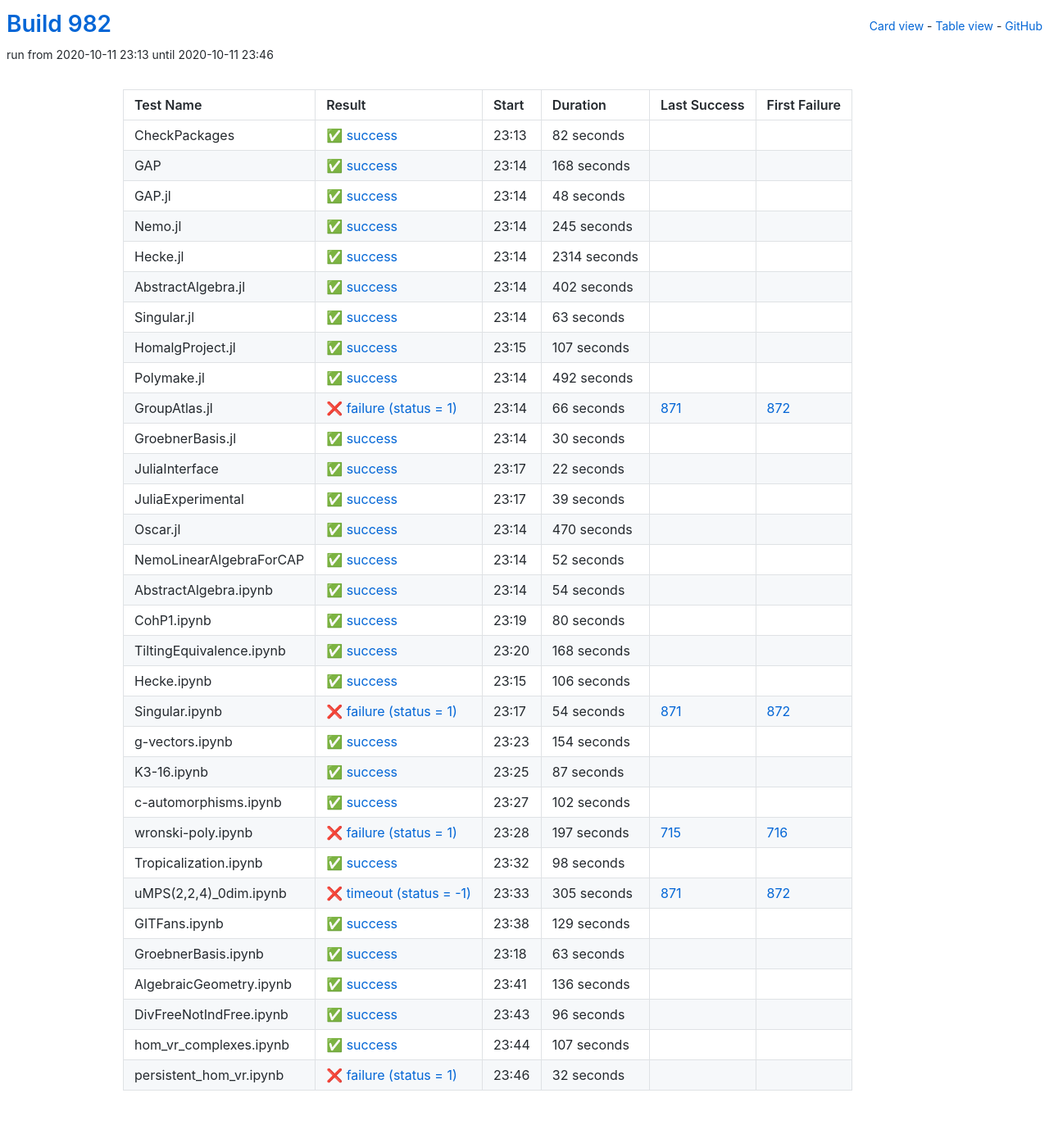
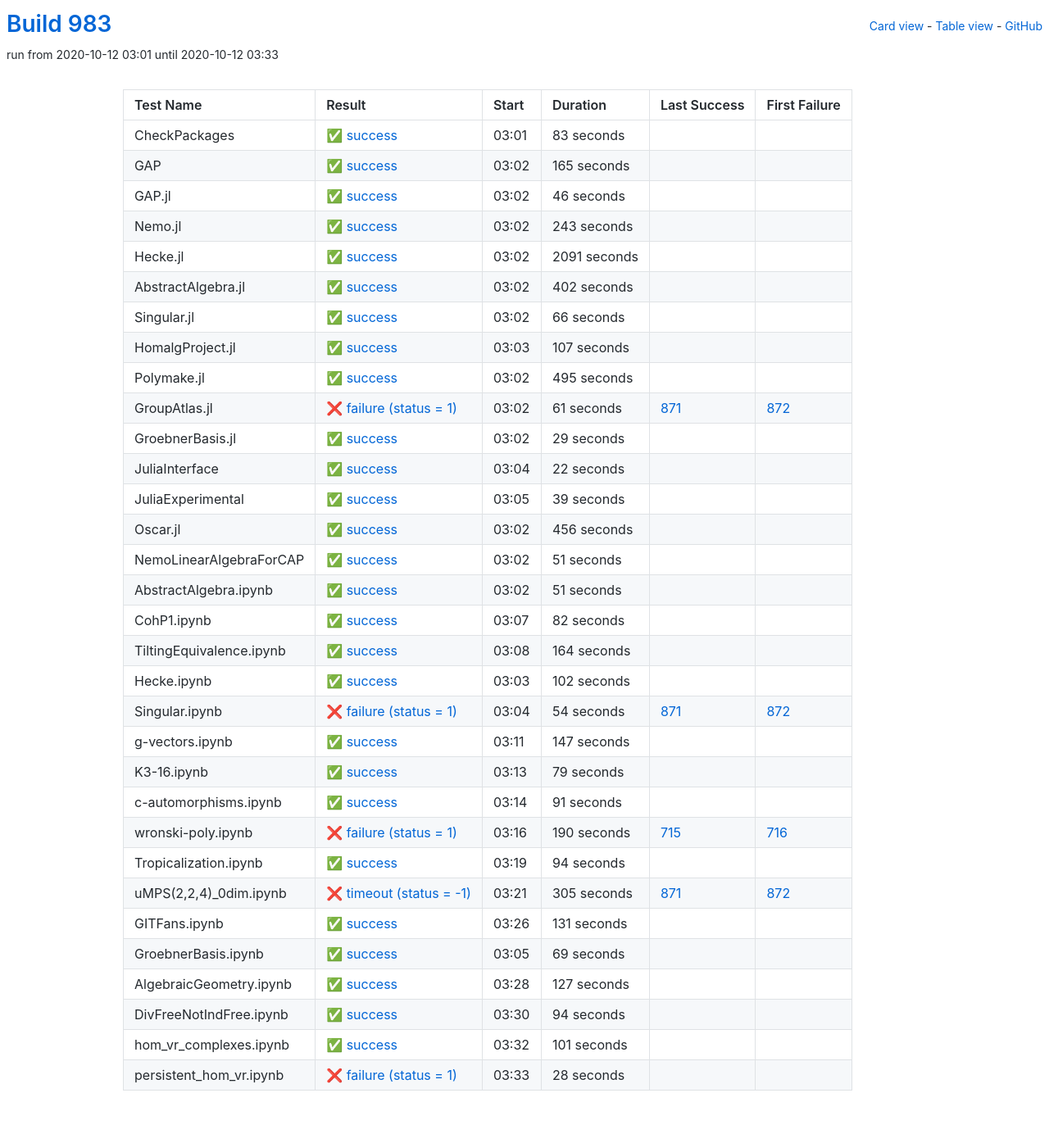
Before and after one commit to oscar-system/oscar-ci-status-stable, a Jekyll site: the page built from table.html, in a window 1280 px wide. Shown: the whole page at 82% size. Built offline with Jekyll 4.4.1, drawn with Linux system fonts in a browser that asks for light colours.

Commit message:
Build #983

```diff
--- a/_data/ci.yml
+++ b/_data/ci.yml
@@ -1,6 +1,6 @@
 ---
-build: 982
-build_url: https://oscarci.mathematik.uni-kl.de/job/oscar-stable/982/
+build: 983
+build_url: https://oscarci.mathematik.uni-kl.de/job/oscar-stable/983/
 job: oscar-stable
 organization: oscar-system
 repo: oscar-ci-status-stable
@@ -8,68 +8,68 @@ repourl: https://github.com/oscar-system/oscar-ci-status-stable
 tests:
 - name: CheckPackages
   id: checkpackages
-  log: https://oscarci.mathematik.uni-kl.de/job/oscar-stable/982/artifact/logs/build-982/CheckPackages.log
-  start: 2020-10-11 23:13
+  log: https://oscarci.mathematik.uni-kl.de/job/oscar-stable/983/artifact/logs/build-983/CheckPackages.log
+  start: 2020-10-12 03:01
   success: true
   exitcode: 0
   status: success
-  duration: 82
+  duration: 83
   last_success: false
   last_success_url:
   first_failure: false
   first_failure_url:
 - name: GAP
   id: gap
-  log: https://oscarci.mathematik.uni-kl.de/job/oscar-stable/982/artifact/logs/build-982/GAP.log
-  start: 2020-10-11 23:14
+  log: https://oscarci.mathematik.uni-kl.de/job/oscar-stable/983/artifact/logs/build-983/GAP.log
+  start: 2020-10-12 03:02
   success: true
   exitcode: 0
   status: success
-  duration: 168
+  duration: 165
   last_success: false
   last_success_url:
   first_failure: false
   first_failure_url:
 - name: GAP.jl
   id: gap-jl
-  log: https://oscarci.mathematik.uni-kl.de/job/oscar-stable/982/artifact/logs/build-982/GAP.jl.log
-  start: 2020-10-11 23:14
+  log: https://oscarci.mathematik.uni-kl.de/job/oscar-stable/983/artifact/logs/build-983/GAP.jl.log
+  start: 2020-10-12 03:02
   success: true
   exitcode: 0
   status: success
-  duration: 48
+  duration: 46
   last_success: false
   last_success_url:
   first_failure: false
   first_failure_url:
 - name: Nemo.jl
   id: nemo-jl
-  log: https://oscarci.mathematik.uni-kl.de/job/oscar-stable/982/artifact/logs/build-982/Nemo.jl.log
-  start: 2020-10-11 23:14
+  log: https://oscarci.mathematik.uni-kl.de/job/oscar-stable/983/artifact/logs/build-983/Nemo.jl.log
+  start: 2020-10-12 03:02
   success: true
   exitcode: 0
   status: success
-  duration: 245
+  duration: 243
   last_success: false
   last_success_url:
   first_failure: false
   first_failure_url:
 - name: Hecke.jl
   id: hecke-jl
-  log: https://oscarci.mathematik.uni-kl.de/job/oscar-stable/982/artifact/logs/build-982/Hecke.jl.log
-  start: 2020-10-11 23:14
+  log: https://oscarci.mathematik.uni-kl.de/job/oscar-stable/983/artifact/logs/build-983/Hecke.jl.log
+  start: 2020-10-12 03:02
   success: true
   exitcode: 0
   status: success
-  duration: 2314
+  duration: 2091
   last_success: false
   last_success_url:
   first_failure: false
   first_failure_url:
 - name: AbstractAlgebra.jl
   id: abstractalgebra-jl
-  log: https://oscarci.mathematik.uni-kl.de/job/oscar-stable/982/artifact/logs/build-982/AbstractAlgebra.jl.log
-  start: 2020-10-11 23:14
+  log: https://oscarci.mathematik.uni-kl.de/job/oscar-stable/983/artifact/logs/build-983/AbstractAlgebra.jl.log
+  start: 2020-10-12 03:02
   success: true
   exitcode: 0
   status: success
@@ -80,20 +80,20 @@ tests:
   first_failure_url:
 - name: Singular.jl
   id: singular-jl
-  log: https://oscarci.mathematik.uni-kl.de/job/oscar-stable/982/artifact/logs/build-982/Singular.jl.log
-  start: 2020-10-11 23:14
+  log: https://oscarci.mathematik.uni-kl.de/job/oscar-stable/983/artifact/logs/build-983/Singular.jl.log
+  start: 2020-10-12 03:02
   success: true
   exitcode: 0
   status: success
-  duration: 63
+  duration: 66
   last_success: false
   last_success_url:
   first_failure: false
   first_failure_url:
 - name: HomalgProject.jl
   id: homalgproject-jl
-  log: https://oscarci.mathematik.uni-kl.de/job/oscar-stable/982/artifact/logs/build-982/HomalgProject.jl.log
-  start: 2020-10-11 23:15
+  log: https://oscarci.mathematik.uni-kl.de/job/oscar-stable/983/artifact/logs/build-983/HomalgProject.jl.log
+  start: 2020-10-12 03:03
   success: true
   exitcode: 0
   status: success
@@ -104,44 +104,44 @@ tests:
   first_failure_url:
 - name: Polymake.jl
   id: polymake-jl
-  log: https://oscarci.mathematik.uni-kl.de/job/oscar-stable/982/artifact/logs/build-982/Polymake.jl.log
-  start: 2020-10-11 23:14
+  log: https://oscarci.mathematik.uni-kl.de/job/oscar-stable/983/artifact/logs/build-983/Polymake.jl.log
+  start: 2020-10-12 03:02
   success: true
   exitcode: 0
   status: success
-  duration: 492
+  duration: 495
   last_success: false
   last_success_url:
   first_failure: false
   first_failure_url:
 - name: GroupAtlas.jl
   id: groupatlas-jl
-  log: https://oscarci.mathematik.uni-kl.de/job/oscar-stable/982/artifact/logs/build-982/GroupAtlas.jl.log
-  start: 2020-10-11 23:14
+  log: https://oscarci.mathematik.uni-kl.de/job/oscar-stable/983/artifact/logs/build-983/GroupAtlas.jl.log
+  start: 2020-10-12 03:02
   success: false
   exitcode: 1
   status: failure
-  duration: 66
+  duration: 61
   last_success: 871
   last_success_url: https://oscarci.mathematik.uni-kl.de/job/oscar-stable/871/
   first_failure: 872
   first_failure_url: https://oscarci.mathematik.uni-kl.de/job/oscar-stable/872/
 - name: GroebnerBasis.jl
   id: groebnerbasis-jl
-  log: https://oscarci.mathematik.uni-kl.de/job/oscar-stable/982/artifact/logs/build-982/GroebnerBasis.jl.log
-  start: 2020-10-11 23:14
+  log: https://oscarci.mathematik.uni-kl.de/job/oscar-stable/983/artifact/logs/build-983/GroebnerBasis.jl.log
+  start: 2020-10-12 03:02
   success: true
   exitcode: 0
   status: success
-  duration: 30
+  duration: 29
   last_success: false
   last_success_url:
   first_failure: false
   first_failure_url:
 - name: JuliaInterface
   id: juliainterface
-  log: https://oscarci.mathematik.uni-kl.de/job/oscar-stable/982/artifact/logs/build-982/JuliaInterface.log
-  start: 2020-10-11 23:17
+  log: https://oscarci.mathematik.uni-kl.de/job/oscar-stable/983/artifact/logs/build-983/JuliaInterface.log
+  start: 2020-10-12 03:04
   success: true
   exitcode: 0
   status: success
@@ -152,8 +152,8 @@ tests:
   first_failure_url:
 - name: JuliaExperimental
   id: juliaexperimental
-  log: https://oscarci.mathematik.uni-kl.de/job/oscar-stable/982/artifact/logs/build-982/JuliaExperimental.log
-  start: 2020-10-11 23:17
+  log: https://oscarci.mathematik.uni-kl.de/job/oscar-stable/983/artifact/logs/build-983/JuliaExperimental.log
+  start: 2020-10-12 03:05
   success: true
   exitcode: 0
   status: success
@@ -164,80 +164,80 @@ tests:
   first_failure_url:
 - name: Oscar.jl
   id: oscar-jl
-  log: https://oscarci.mathematik.uni-kl.de/job/oscar-stable/982/artifact/logs/build-982/Oscar.jl.log
-  start: 2020-10-11 23:14
+  log: https://oscarci.mathematik.uni-kl.de/job/oscar-stable/983/artifact/logs/build-983/Oscar.jl.log
+  start: 2020-10-12 03:02
   success: true
   exitcode: 0
   status: success
-  duration: 470
+  duration: 456
   last_success: false
   last_success_url:
   first_failure: false
   first_failure_url:
 - name: NemoLinearAlgebraForCAP
   id: nemolinearalgebraforcap
-  log: https://oscarci.mathematik.uni-kl.de/job/oscar-stable/982/artifact/logs/build-982/NemoLinearAlgebraForCAP.log
-  start: 2020-10-11 23:14
+  log: https://oscarci.mathematik.uni-kl.de/job/oscar-stable/983/artifact/logs/build-983/NemoLinearAlgebraForCAP.log
+  start: 2020-10-12 03:02
   success: true
   exitcode: 0
   status: success
-  duration: 52
+  duration: 51
   last_success: false
   last_success_url:
   first_failure: false
   first_failure_url:
 - name: AbstractAlgebra.ipynb
   id: abstractalgebra-ipynb
-  log: https://oscarci.mathematik.uni-kl.de/job/oscar-stable/982/artifact/logs/build-982/AbstractAlgebra.ipynb.log
-  start: 2020-10-11 23:14
+  log: https://oscarci.mathematik.uni-kl.de/job/oscar-stable/983/artifact/logs/build-983/AbstractAlgebra.ipynb.log
+  start: 2020-10-12 03:02
   success: true
   exitcode: 0
   status: success
-  duration: 54
+  duration: 51
   last_success: false
   last_success_url:
   first_failure: false
   first_failure_url:
 - name: CohP1.ipynb
   id: cohp1-ipynb
-  log: https://oscarci.mathematik.uni-kl.de/job/oscar-stable/982/artifact/logs/build-982/CohP1.ipynb.log
-  start: 2020-10-11 23:19
+  log: https://oscarci.mathematik.uni-kl.de/job/oscar-stable/983/artifact/logs/build-983/CohP1.ipynb.log
+  start: 2020-10-12 03:07
   success: true
   exitcode: 0
   status: success
-  duration: 80
+  duration: 82
   last_success: false
   last_success_url:
   first_failure: false
   first_failure_url:
 - name: TiltingEquivalence.ipynb
   id: tiltingequivalence-ipynb
-  log: https://oscarci.mathematik.uni-kl.de/job/oscar-stable/982/artifact/logs/build-982/TiltingEquivalence.ipynb.log
-  start: 2020-10-11 23:20
+  log: https://oscarci.mathematik.uni-kl.de/job/oscar-stable/983/artifact/logs/build-983/TiltingEquivalence.ipynb.log
+  start: 2020-10-12 03:08
   success: true
   exitcode: 0
   status: success
-  duration: 168
+  duration: 164
   last_success: false
   last_success_url:
   first_failure: false
   first_failure_url:
 - name: Hecke.ipynb
   id: hecke-ipynb
-  log: https://oscarci.mathematik.uni-kl.de/job/oscar-stable/982/artifact/logs/build-982/Hecke.ipynb.log
-  start: 2020-10-11 23:15
+  log: https://oscarci.mathematik.uni-kl.de/job/oscar-stable/983/artifact/logs/build-983/Hecke.ipynb.log
+  start: 2020-10-12 03:03
   success: true
   exitcode: 0
   status: success
-  duration: 106
+  duration: 102
   last_success: false
   last_success_url:
   first_failure: false
   first_failure_url:
 - name: Singular.ipynb
   id: singular-ipynb
-  log: https://oscarci.mathematik.uni-kl.de/job/oscar-stable/982/artifact/logs/build-982/Singular.ipynb.log
-  start: 2020-10-11 23:17
+  log: https://oscarci.mathematik.uni-kl.de/job/oscar-stable/983/artifact/logs/build-983/Singular.ipynb.log
+  start: 2020-10-12 03:04
   success: false
   exitcode: 1
   status: failure
@@ -248,68 +248,68 @@ tests:
   first_failure_url: https://oscarci.mathematik.uni-kl.de/job/oscar-stable/872/
 - name: g-vectors.ipynb
   id: g-vectors-ipynb
-  log: https://oscarci.mathematik.uni-kl.de/job/oscar-stable/982/artifact/logs/build-982/g-vectors.ipynb.log
-  start: 2020-10-11 23:23
+  log: https://oscarci.mathematik.uni-kl.de/job/oscar-stable/983/artifact/logs/build-983/g-vectors.ipynb.log
+  start: 2020-10-12 03:11
   success: true
   exitcode: 0
   status: success
-  duration: 154
+  duration: 147
   last_success: false
   last_success_url:
   first_failure: false
   first_failure_url:
 - name: K3-16.ipynb
   id: k3-16-ipynb
-  log: https://oscarci.mathematik.uni-kl.de/job/oscar-stable/982/artifact/logs/build-982/K3-16.ipynb.log
-  start: 2020-10-11 23:25
+  log: https://oscarci.mathematik.uni-kl.de/job/oscar-stable/983/artifact/logs/build-983/K3-16.ipynb.log
+  start: 2020-10-12 03:13
   success: true
   exitcode: 0
   status: success
-  duration: 87
+  duration: 79
   last_success: false
   last_success_url:
   first_failure: false
   first_failure_url:
 - name: c-automorphisms.ipynb
   id: c-automorphisms-ipynb
-  log: https://oscarci.mathematik.uni-kl.de/job/oscar-stable/982/artifact/logs/build-982/c-automorphisms.ipynb.log
-  start: 2020-10-11 23:27
+  log: https://oscarci.mathematik.uni-kl.de/job/oscar-stable/983/artifact/logs/build-983/c-automorphisms.ipynb.log
+  start: 2020-10-12 03:14
   success: true
   exitcode: 0
   status: success
-  duration: 102
+  duration: 91
   last_success: false
   last_success_url:
   first_failure: false
   first_failure_url:
 - name: wronski-poly.ipynb
   id: wronski-poly-ipynb
-  log: https://oscarci.mathematik.uni-kl.de/job/oscar-stable/982/artifact/logs/build-982/wronski-poly.ipynb.log
-  start: 2020-10-11 23:28
+  log: https://oscarci.mathematik.uni-kl.de/job/oscar-stable/983/artifact/logs/build-983/wronski-poly.ipynb.log
+  start: 2020-10-12 03:16
   success: false
   exitcode: 1
   status: failure
-  duration: 197
+  duration: 190
   last_success: 715
   last_success_url: https://oscarci.mathematik.uni-kl.de/job/oscar-stable/715/
   first_failure: 716
   first_failure_url: https://oscarci.mathematik.uni-kl.de/job/oscar-stable/716/
 - name: Tropicalization.ipynb
   id: tropicalization-ipynb
-  log: https://oscarci.mathematik.uni-kl.de/job/oscar-stable/982/artifact/logs/build-982/Tropicalization.ipynb.log
-  start: 2020-10-11 23:32
+  log: https://oscarci.mathematik.uni-kl.de/job/oscar-stable/983/artifact/logs/build-983/Tropicalization.ipynb.log
+  start: 2020-10-12 03:19
   success: true
   exitcode: 0
   status: success
-  duration: 98
+  duration: 94
   last_success: false
   last_success_url:
   first_failure: false
   first_failure_url:
 - name: uMPS(2,2,4)_0dim.ipynb
   id: umps-2-2-4-0dim-ipynb
-  log: https://oscarci.mathematik.uni-kl.de/job/oscar-stable/982/artifact/logs/build-982/uMPS-2-2-4-_0dim.ipynb.log
-  start: 2020-10-11 23:33
+  log: https://oscarci.mathematik.uni-kl.de/job/oscar-stable/983/artifact/logs/build-983/uMPS-2-2-4-_0dim.ipynb.log
+  start: 2020-10-12 03:21
   success: false
   exitcode: -1
   status: timeout
@@ -320,72 +320,72 @@ tests:
   first_failure_url: https://oscarci.mathematik.uni-kl.de/job/oscar-stable/872/
 - name: GITFans.ipynb
   id: gitfans-ipynb
-  log: https://oscarci.mathematik.uni-kl.de/job/oscar-stable/982/artifact/logs/build-982/GITFans.ipynb.log
-  start: 2020-10-11 23:38
+  log: https://oscarci.mathematik.uni-kl.de/job/oscar-stable/983/artifact/logs/build-983/GITFans.ipynb.log
+  start: 2020-10-12 03:26
   success: true
   exitcode: 0
   status: success
-  duration: 129
+  duration: 131
   last_success: false
   last_success_url:
   first_failure: false
   first_failure_url:
 - name: GroebnerBasis.ipynb
   id: groebnerbasis-ipynb
-  log: https://oscarci.mathematik.uni-kl.de/job/oscar-stable/982/artifact/logs/build-982/GroebnerBasis.ipynb.log
-  start: 2020-10-11 23:18
+  log: https://oscarci.mathematik.uni-kl.de/job/oscar-stable/983/artifact/logs/build-983/GroebnerBasis.ipynb.log
+  start: 2020-10-12 03:05
   success: true
   exitcode: 0
   status: success
-  duration: 63
+  duration: 69
   last_success: false
   last_success_url:
   first_failure: false
   first_failure_url:
 - name: AlgebraicGeometry.ipynb
   id: algebraicgeometry-ipynb
-  log: https://oscarci.mathematik.uni-kl.de/job/oscar-stable/982/artifact/logs/build-982/AlgebraicGeometry.ipynb.log
-  start: 2020-10-11 23:41
+  log: https://oscarci.mathematik.uni-kl.de/job/oscar-stable/983/artifact/logs/build-983/AlgebraicGeometry.ipynb.log
+  start: 2020-10-12 03:28
   success: true
   exitcode: 0
   status: success
-  duration: 136
+  duration: 127
   last_success: false
   last_success_url:
   first_failure: false
   first_failure_url:
 - name: DivFreeNotIndFree.ipynb
   id: divfreenotindfree-ipynb
-  log: https://oscarci.mathematik.uni-kl.de/job/oscar-stable/982/artifact/logs/build-982/DivFreeNotIndFree.ipynb.log
-  start: 2020-10-11 23:43
+  log: https://oscarci.mathematik.uni-kl.de/job/oscar-stable/983/artifact/logs/build-983/DivFreeNotIndFree.ipynb.log
+  start: 2020-10-12 03:30
   success: true
   exitcode: 0
   status: success
-  duration: 96
+  duration: 94
   last_success: false
   last_success_url:
   first_failure: false
   first_failure_url:
 - name: hom_vr_complexes.ipynb
   id: hom-vr-complexes-ipynb
-  log: https://oscarci.mathematik.uni-kl.de/job/oscar-stable/982/artifact/logs/build-982/hom_vr_complexes.ipynb.log
-  start: 2020-10-11 23:44
+  log: https://oscarci.mathematik.uni-kl.de/job/oscar-stable/983/artifact/logs/build-983/hom_vr_complexes.ipynb.log
+  start: 2020-10-12 03:32
   success: true
   exitcode: 0
   status: success
-  duration: 107
+  duration: 101
   last_success: false
   last_success_url:
   first_failure: false
   first_failure_url:
 - name: persistent_hom_vr.ipynb
   id: persistent-hom-vr-ipynb
-  log: https://oscarci.mathematik.uni-kl.de/job/oscar-stable/982/artifact/logs/build-982/persistent_hom_vr.ipynb.log
-  start: 2020-10-11 23:46
+  log: https://oscarci.mathematik.uni-kl.de/job/oscar-stable/983/artifact/logs/build-983/persistent_hom_vr.ipynb.log
+  start: 2020-10-12 03:33
   success: false
   exitcode: 1
   status: failure
-  duration: 32
+  duration: 28
   last_success: false
   last_success_url:
   first_failure: false
```
Also changed, not shown: README.md.
